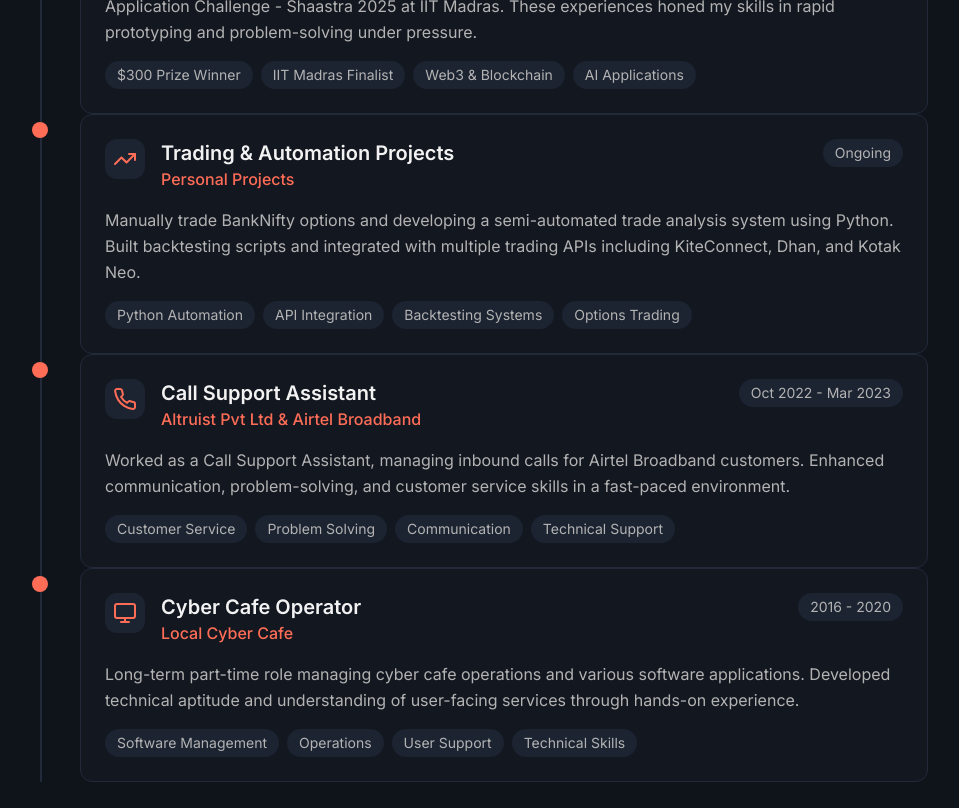
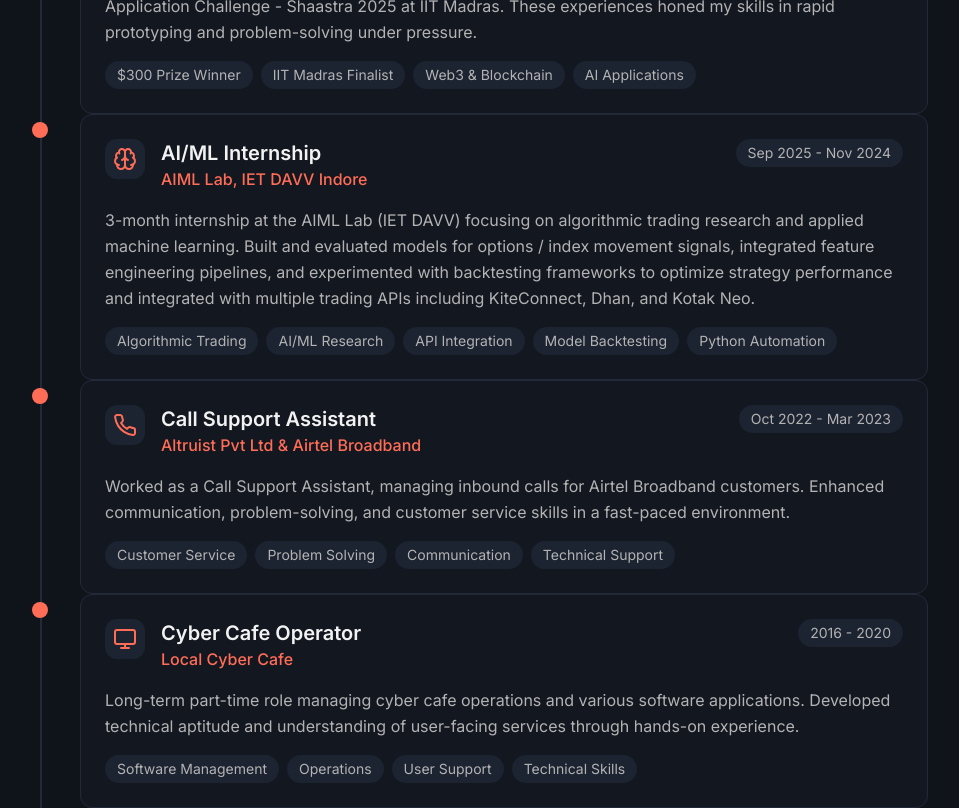
Before and after one commit to rishabharaj/rs, a React (Vite) app: page / in a window 1280 px wide. Shown: the part 1780-2588 px from the top of the page, without its empty margins (160-1119 px from the left). Built offline with nearby package versions, Linux system fonts and the light colour scheme.

Commit message:
Add Kriyeta 4.0 image to Gallery and update Experience component with AI/ML internship details

```diff
--- a/src/components/Experience.tsx
+++ b/src/components/Experience.tsx
@@ -1,4 +1,4 @@
-import { Trophy, Phone, Monitor, TrendingUp } from 'lucide-react';
+import { Trophy, Phone, Monitor, TrendingUp, Brain } from 'lucide-react';
 import Reveal from '@/components/ui/Reveal';
 
 const Experience = () => {
@@ -12,13 +12,14 @@ const Experience = () => {
       achievements: ["$300 Prize Winner", "IIT Madras Finalist", "Web3 & Blockchain", "AI Applications"]
     },
     {
-      icon: <TrendingUp className="w-6 h-6 text-coral" />,
-      title: "Trading & Automation Projects",
-      company: "Personal Projects",
-      period: "Ongoing",
-      description: "Manually trade BankNifty options and developing a semi-automated trade analysis system using Python. Built backtesting scripts and integrated with multiple trading APIs including KiteConnect, Dhan, and Kotak Neo.",
-      achievements: ["Python Automation", "API Integration", "Backtesting Systems", "Options Trading"]
+      icon: <Brain className="w-6 h-6 text-coral" />,
+      title: "AI/ML Internship ",
+      company: "AIML Lab, IET DAVV Indore",
+      period: "Sep 2025 - Nov 2024",
+      description: "3-month internship at the AIML Lab (IET DAVV) focusing on algorithmic trading research and applied machine learning. Built and evaluated models for options / index movement signals, integrated feature engineering pipelines, and experimented with backtesting frameworks to optimize strategy performance  and integrated with multiple trading APIs including KiteConnect, Dhan, and Kotak Neo.",
+      achievements: ["Algorithmic Trading", "AI/ML Research", "API Integration", "Model Backtesting", "Python Automation"]
     },
+
     {
       icon: <Phone className="w-6 h-6 text-coral" />,
       title: "Call Support Assistant",
--- a/src/components/Gallery.tsx
+++ b/src/components/Gallery.tsx
@@ -7,6 +7,7 @@ import duaaPhoto from '../../images/gallary/DUAA_PHOTO.jpg';
 import iloveHackathon from '../../images/gallary/iloveindoreWinning_photo.png';
 import diabloClub from '../../images/gallary/diablo club indore.jpg';
 import youthFest from '../../images/gallary/Youthfest.jpg';
+import kriyeta from '../../images/gallary/kriyeta4.jpeg';
 import treasureInShell from '../../images/gallary/treasure in shell event (linux) coordinating volunteering.jpg';
 
 const Gallery = () => {
@@ -63,22 +64,22 @@ const Gallery = () => {
       title: "GDG Event: Treasure in the Shell",
       description: "Linux terminal game- themed event, coordinating & volunteering AUG-2025"
     },
+
     {
-      id: 106,
+      id: 105,
+      src: kriyeta,
+      alt: "Krityeta 4.0 certification img",
+      title: "Kriyeta 4.0 at Acropolise ,Indore",
+      description: "Built a Multiagent system during Kriyeta 4.0, a 48-hour offline hackathon at Acropolis, Indore. APR-2025"
+    },
+    {
+      id: 107,
       src: diabloClub,
       alt: "Freshers get together at Diablo Club, Indore (Nov 2023)",
       title: "Diablo Club Indore",
       description: "Freshers get together — November 2023"
     },
 
-
-    {
-      id: 4,
-      src: "https://images.unsplash.com/photo-1515378960530-7c0da6231fb1?w=500&h=400&fit=crop",
-      alt: "Coding Workshop",
-      title: "Development Workshop",
-      description: "Leading coding sessions"
-    },
     {
       id: 5,
       src: "https://images.unsplash.com/photo-1522071820081-009f0129c71c?w=500&h=400&fit=crop",
```
Also changed, not shown: images/gallary/kriyeta4.jpeg (added).
